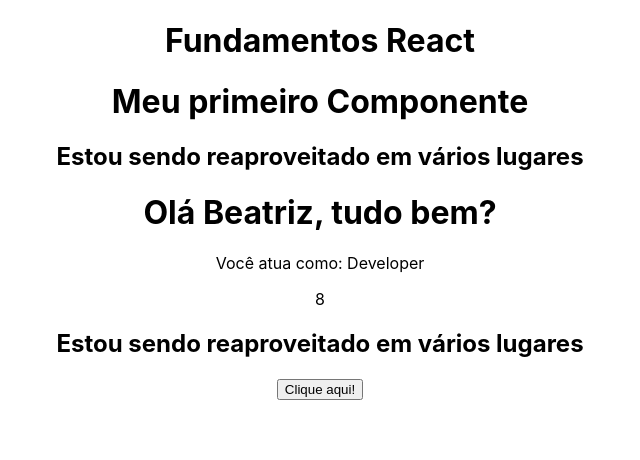
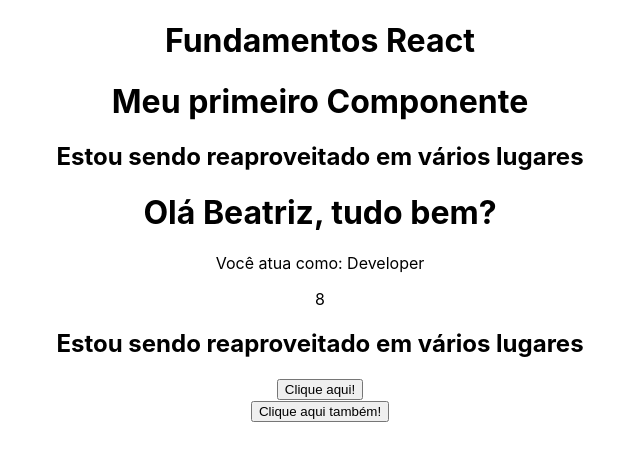
Before and after one commit to BiSousa/react_course, a React (Create React App) app in the folder 2_FUNDAMENTOS/fundamentos/: page / in a window 1280 px wide. Shown: the top 460 px of the page, without its empty margins (320-960 px from the left). Built offline with nearby package versions, Linux system fonts and the light colour scheme.

Commit message:
feat: add second button to Events component for additional interaction

```diff
--- a/2_FUNDAMENTOS/fundamentos/src/components/Events.js
+++ b/2_FUNDAMENTOS/fundamentos/src/components/Events.js
@@ -9,6 +9,15 @@
       <div>
         <button onClick={handleMyEvent}>Clique aqui!</button>
       </div>
+      <div>
+        <button
+          onClick={() => {
+            console.log("Clicou!");
+          }}
+        >
+          Clique aqui também!
+        </button>
+      </div>
     </div>
   );
 };
```
